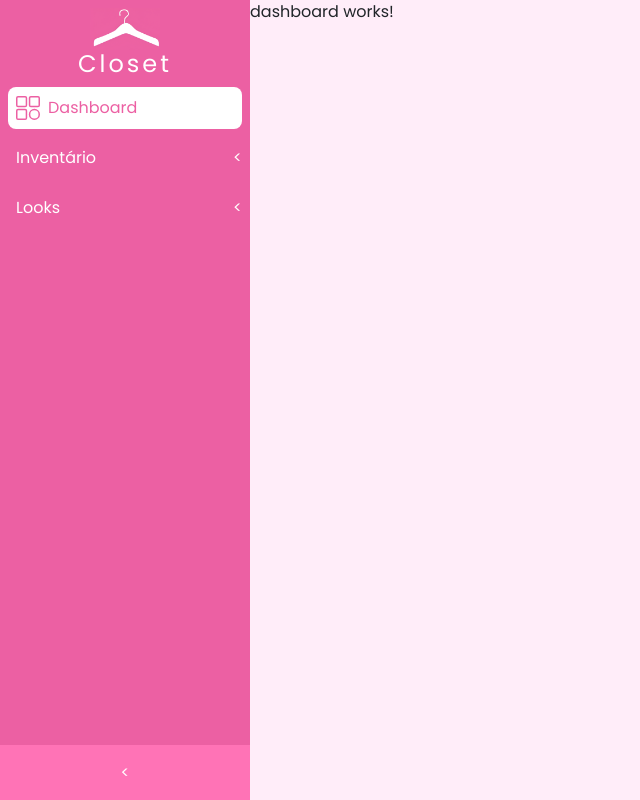
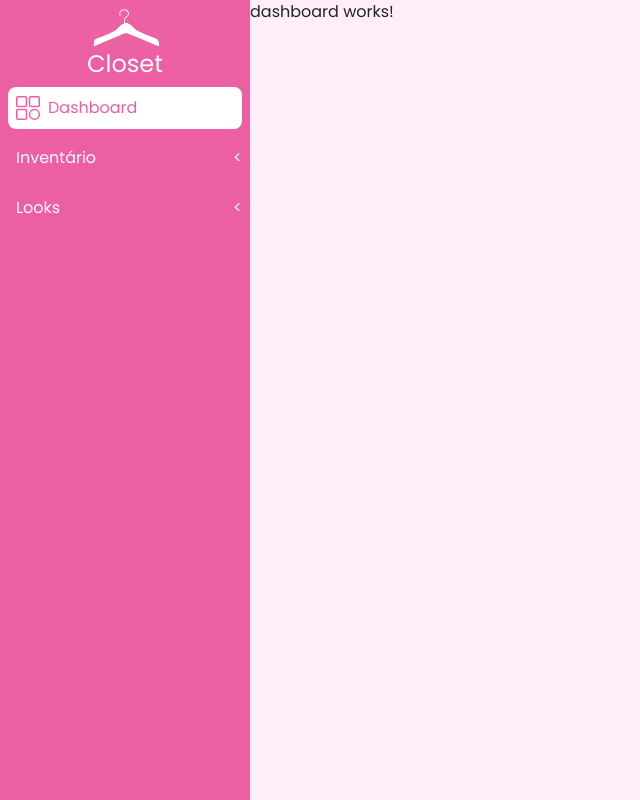
Before and after one commit to dev-jakki/closet, an Angular app: page /#/dashboard in a window 1280 px wide. Shown: the whole page, without its empty margins (0-640 px from the left). Built offline with nearby package versions, Linux system fonts and the light colour scheme.

Commit message:
feat: sidebar sendo expandida com houver

```diff
--- a/src/app/shared/components/sidebar/sidebar.component.html
+++ b/src/app/shared/components/sidebar/sidebar.component.html
@@ -1,11 +1,13 @@
 <section
   class="sidebar d-flex"
-  [ngClass]="sidebar.expanded ? 'sidebar__width--250' : 'sidebar__width--auto'"
+  [ngClass]="{ 'sidebar__width--250': sidebar.expanded }"
+  (mouseenter)="onMouseEnter()"
+  (mouseleave)="onMouseLeave()"
 >
   <div class="sidebar__content">
     <div class="sidebar__logo">
       <img
-        [ngClass]="sidebar.expanded ? 'sidebar__logo-width--30' : 'sidebar__logo-width--70'"
+        [ngClass]="{ 'sidebar__logo-width--70': !sidebar.expanded }"
         src="/assets/images/logo.png" alt="Logo"
       />
       <h4>Closet</h4>
@@ -52,6 +54,4 @@
       }
     </div>
   </div>
-
-  <div class="sidebar__open-close" (click)="expandRetractSidebar()">&lt;</div>
 </section>
--- a/src/app/shared/components/sidebar/sidebar.component.scss
+++ b/src/app/shared/components/sidebar/sidebar.component.scss
@@ -1,4 +1,5 @@
 .sidebar {
+  width: min-content;
   height: 100vh;
   background-color: var(--color-primary);
   color: var(--color-primary);
@@ -17,7 +18,10 @@
 
   h4 {
     font-weight: 400;
-    letter-spacing: 3px;
+  }
+
+  img {
+    width: 30%;
   }
 }
 
@@ -59,15 +63,6 @@
   }
 }
 
-.sidebar__open-close {
-  height: 55px;
-  background-color: var(--color-primary-100);
-  cursor: pointer;
-  display: grid;
-  place-items: center;
-  color: var(--white);
-}
-
 // Controladores
 .sidebar__father--open {
   height: max-content !important;
@@ -77,20 +72,12 @@
   width: 250px;
 }
 
-.sidebar__width--auto {
-  width: min-content;
-}
-
 .sidebar__child--center {
   display: flex;
   justify-content: center !important;
   padding: 0 !important;
 }
 
-.sidebar__logo-width--30 {
-  width: 30%;
+.sidebar__logo-width--70 {
+  width: 70% !important;
 }
-
-.sidebar__logo-width--70 {
-  width: 70%;
-}
--- a/src/app/shared/components/sidebar/sidebar.component.ts
+++ b/src/app/shared/components/sidebar/sidebar.component.ts
@@ -12,7 +12,7 @@ export class SidebarComponent {
 
   public sidebar: Sidebar = {
     opened: [],
-    expanded: true,
+    expanded: false,
   }
 
   public menus: Menus[] = [
@@ -101,17 +101,6 @@ export class SidebarComponent {
     }
   }
 
-  // Abre todos os items do sidebar
-  private expandAllItems() {
-    this.sidebar.opened = [];
-
-    this.menus.map(item => {
-      if (item.index && item.filhos) {
-        this.sidebar.opened.push(item.index);
-      }
-    });
-  }
-
   // Abre e fecha itens filhos
   public isOpenFather(index: number | undefined) {
     if (index) {
@@ -129,9 +118,13 @@ export class SidebarComponent {
     return;
   }
 
-  // Expande e retrai o sidebar
-  public expandRetractSidebar() {
-    this.sidebar.expanded = !this.sidebar.expanded;
-    this.expandAllItems();
+  // Evento de passar o mouse para expandir a sidebar
+  onMouseEnter() {
+    this.sidebar.expanded = true;
+  }
+
+  // Evento de sair com o mouse para retrair a sidebar
+  onMouseLeave() {
+    this.sidebar.expanded = false;
   }
 }
```
